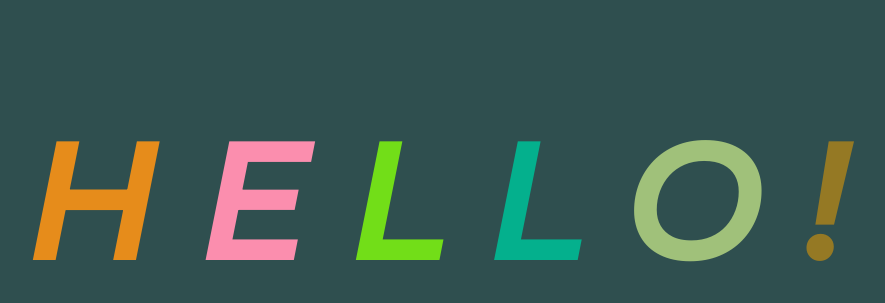
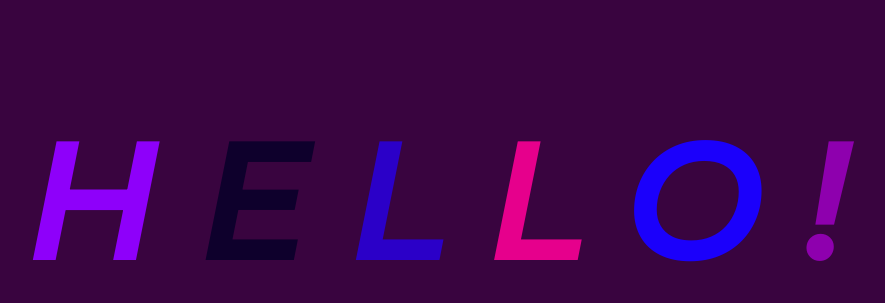
Before and after one commit to Peggy21/Hello-again, a plain HTML site: page index.html in a window 1280 px wide. Shown: the part 206-509 px from the top of the page, without its empty margins (205-1090 px from the left). Drawn offline with Linux system fonts and the light colour scheme.

Commit message:
restrict colors to purples

```diff
--- a/app.css
+++ b/app.css
@@ -3,7 +3,7 @@ body{
     justify-content: center;
     align-items: center;
     height: 100vh;
-    background-color: darkslategray;
+    background-color: rgb(57, 4, 63);
 }
 
 h1 {
--- a/app.js
+++ b/app.js
@@ -1,6 +1,6 @@
 function randomRGB(){
     const r = Math.floor(Math.random() * 256);
-    const g = Math.floor(Math.random() * 256);
+    const g = 0;
     const b = Math.floor(Math.random() * 256);
    return `rgb(${r},${g},${b})`
 }
```
